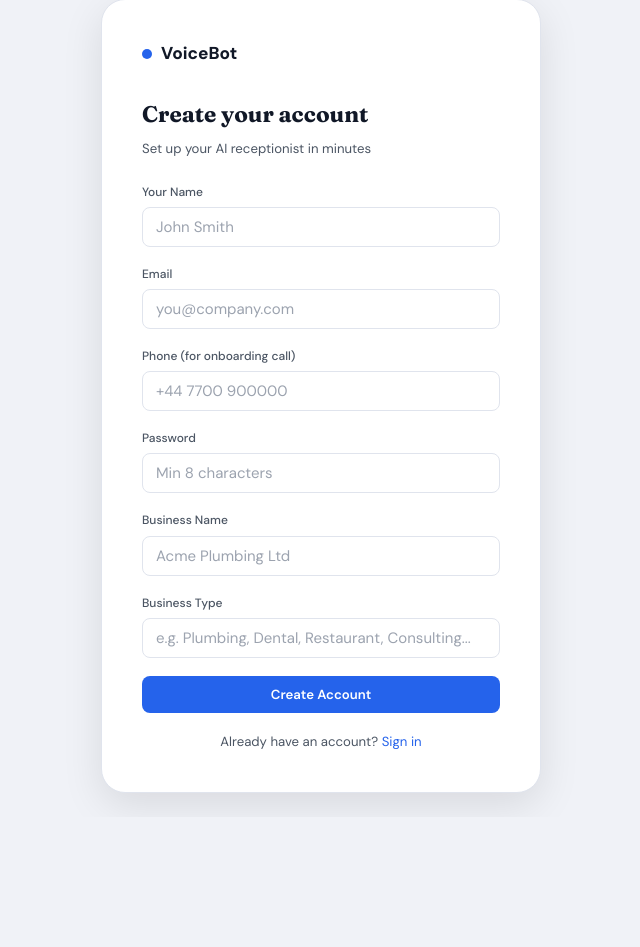
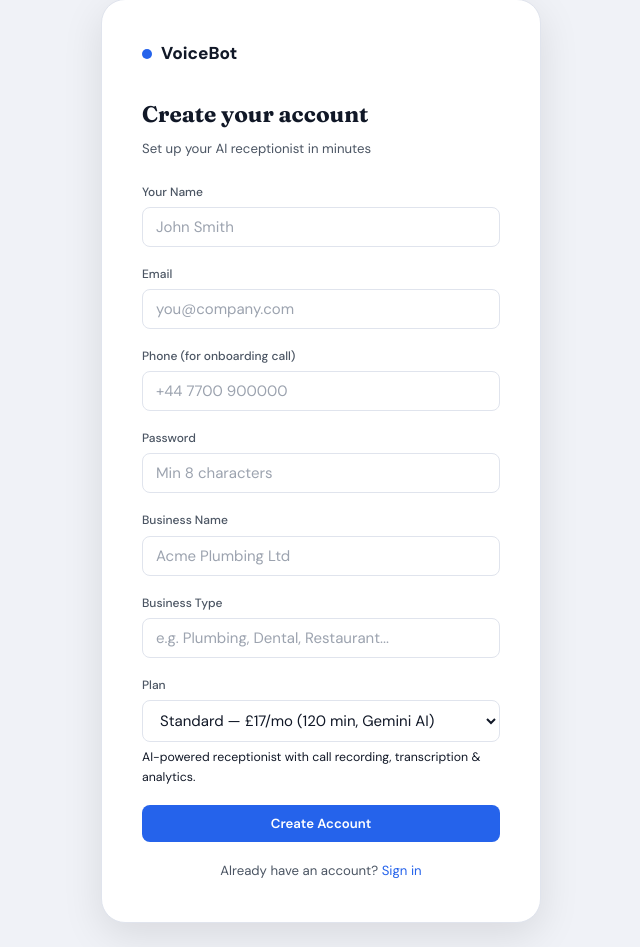
Before and after one commit to kanchang12/receptionistserviceleeds, a Flask app: page /register in a window 1280 px wide. Shown: the part 25-972 px from the top of the page, without its empty margins (319-959 px from the left). Before the commit the page ends 830 px from the top, so only its background shows below. Run offline with Flask 3, Linux system fonts and the light colour scheme; some libraries are stand-ins or nearby versions.

Commit message:
Update register.html

```diff
--- a/templates/auth/register.html
+++ b/templates/auth/register.html
@@ -38,7 +38,17 @@
         </div>
         <div class="form-group">
             <label class="form-label">Business Type</label>
-            <input type="text" name="business_type" class="form-input" required placeholder="e.g. Plumbing, Dental, Restaurant, Consulting...">
+            <input type="text" name="business_type" class="form-input" required placeholder="e.g. Plumbing, Dental, Restaurant...">
+        </div>
+        <div class="form-group">
+            <label class="form-label">Plan</label>
+            <select name="tier" class="form-input" id="tierSelect" onchange="updateTierInfo()">
+                <option value="standard" selected>Standard — £17/mo (120 min, Gemini AI)</option>
+                <option value="prime">Prime — £79/mo (200 min, Premium Voice AI)</option>
+                <option value="prime_pro">Prime Pro — £149/mo (500 min, Premium Voice AI)</option>
+                <option value="prime_enterprise">Prime Enterprise — £249/mo (1200 min, Premium Voice AI)</option>
+            </select>
+            <div id="tierInfo" style="margin-top:6px;font-size:0.82rem;color:var(--text-muted);">AI-powered receptionist with call recording, transcription &amp; analytics.</div>
         </div>
         <button type="submit" class="btn btn-primary btn-block">Create Account</button>
     </form>
@@ -46,4 +56,16 @@
         Already have an account? <a href="{{ url_for('login') }}">Sign in</a>
     </div>
 </div>
+<script>
+function updateTierInfo(){
+    var t=document.getElementById('tierSelect').value, el=document.getElementById('tierInfo');
+    var info={
+        'standard':'AI-powered receptionist with call recording, transcription & analytics. Powered by Google Gemini.',
+        'prime':'Premium voice AI with knowledge base, calendar integration & natural conversations.',
+        'prime_pro':'Everything in Prime with higher volume and priority support.',
+        'prime_enterprise':'Full-featured enterprise solution with dedicated support & custom integrations.'
+    };
+    el.innerHTML=info[t]||info['standard'];
+}
+</script>
 {% endblock %}
```
